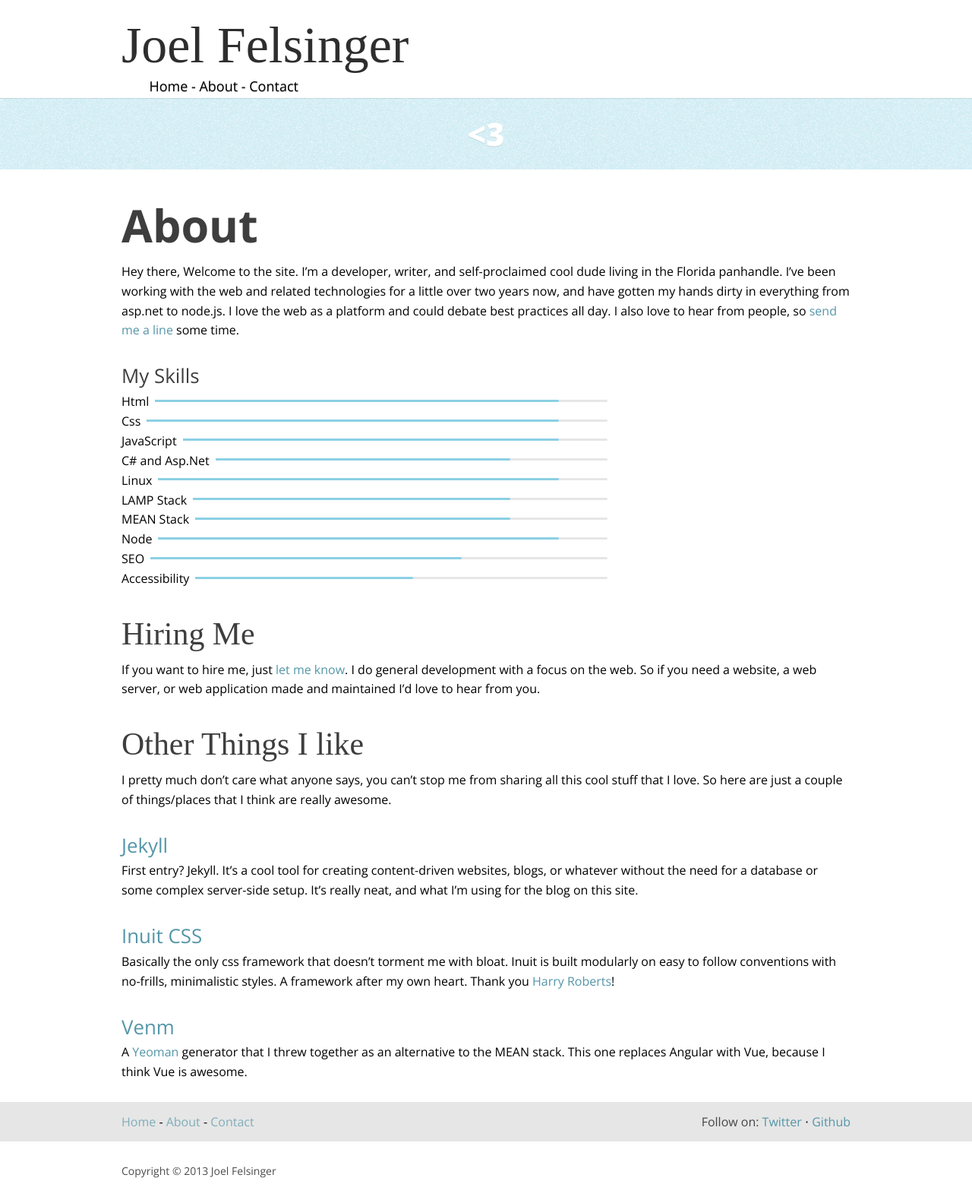
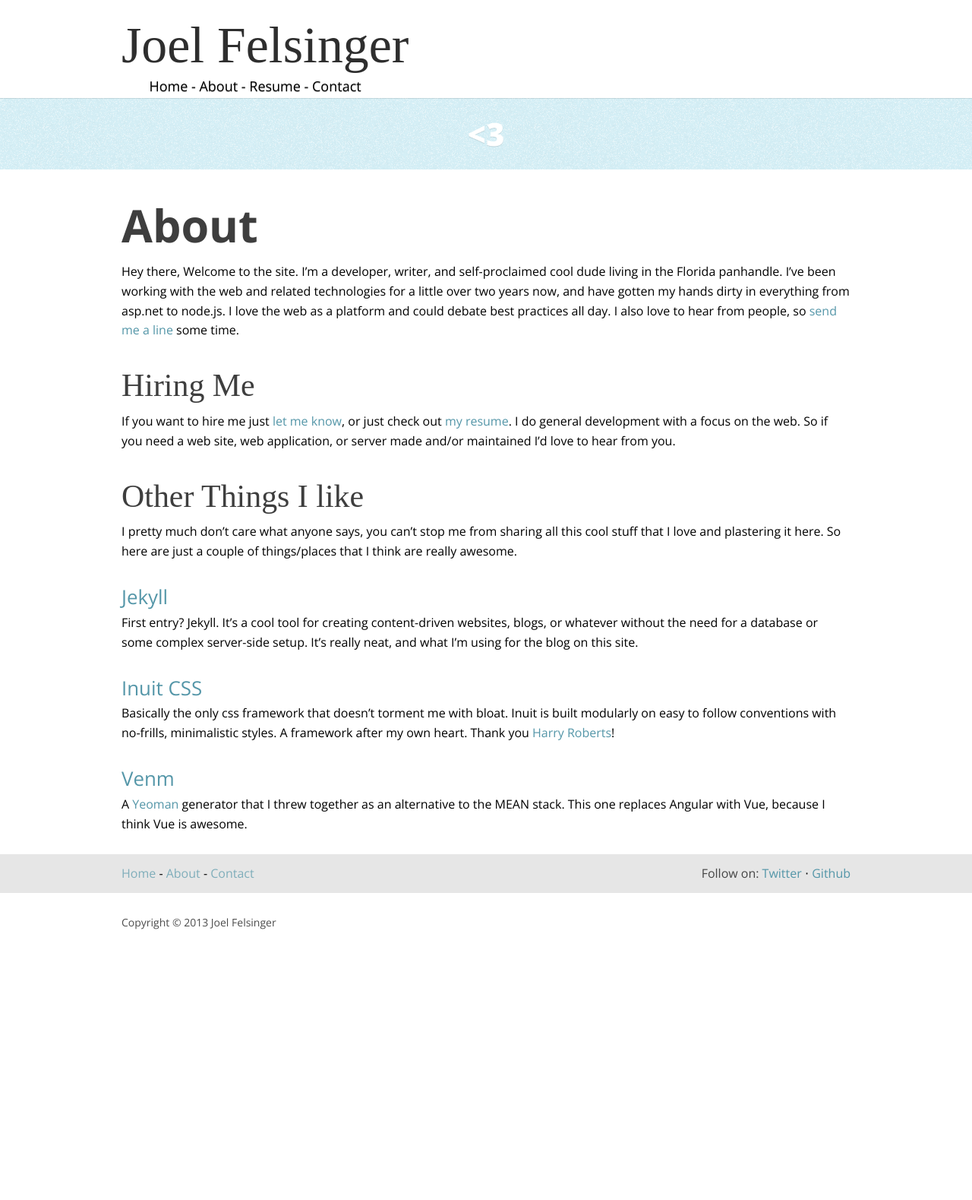
Before and after one commit to jfelsinger/joelfredrick.com, a Jekyll site: the page built from about.markdown, in a window 1280 px wide. Shown: the whole page at 76% size. Built offline with Jekyll 4.4.1, drawn with Linux system fonts in a browser that asks for light colours; nearby versions of some CDN libraries; some web fonts are replaced; Markdown is read by kramdown in place of the engine named in the settings; after the commit the page ends 1253 px from its top, so only the background shows below that.

Commit message:
Started resume page

```diff
--- a/_layouts/default.html
+++ b/_layouts/default.html
@@ -34,6 +34,7 @@
                 <nav class="nav site-nav">
                     <a href="/" class="menuItem">Home</a> -
                     <a href="/about.html" class="menuItem">About</a> -
+                    <a href="/resume.html" class="menuItem">Resume</a> -
                     <a href="/contact.html" class="menuItem">Contact</a>
                 </nav>
             </header>
--- a/about.markdown
+++ b/about.markdown
@@ -12,73 +12,20 @@
 and could debate best practices all day. I also love to hear from people, so
 [send me a line](/contact.html) some time.
 
-#### My Skills
-
-<ul class="skill-list  two-thirds  portable--one-whole">
-    <li>
-        <span class="skill-list__name">Html</span>
-        <i class="skill-list__rating  nine-tenths">9/10</i>
-    </li>
-
-    <li>
-        <span class="skill-list__name">Css</span>
-        <i class="skill-list__rating  nine-tenths">9/10</i>
-    </li>
-
-    <li>
-        <span class="skill-list__name">JavaScript</span>
-        <i class="skill-list__rating  nine-tenths">9/10</i>
-    </li>
-
-    <li>
-        <span class="skill-list__name">C# and Asp.Net</span>
-        <i class="skill-list__rating  eight-tenths">8/10</i>
-    </li>
-
-    <li>
-        <span class="skill-list__name">Linux</span>
-        <i class="skill-list__rating  nine-tenths">9/10</i>
-    </li>
-
-    <li>
-        <span class="skill-list__name">LAMP Stack</span>
-        <i class="skill-list__rating  eight-tenths">8/10</i>
-    </li>
-
-    <li>
-        <span class="skill-list__name">MEAN Stack</span>
-        <i class="skill-list__rating  eight-tenths">8/10</i>
-    </li>
-
-    <li>
-        <span class="skill-list__name">Node</span>
-        <i class="skill-list__rating  nine-tenths">9/10</i>
-    </li>
-
-    <li>
-        <span class="skill-list__name">SEO</span>
-        <i class="skill-list__rating  seven-tenths">7/10</i>
-    </li>
-
-    <li>
-        <span class="skill-list__name">Accessibility</span>
-        <i class="skill-list__rating  six-tenths">6/10</i>
-    </li>
-</ul>
-
 
 ##Hiring Me
 
-If you want to hire me, just [let me know](/contact.html). I do general development
-with a focus on the web. So if you need a website, a web server, or web application
-made and maintained I'd love to hear from you.
+If you want to hire me just [let me know](/contact.html), or just check out
+[my resume](/resume.html). I do general development with a focus on the web. So
+if you need a web site, web application, or server made and/or maintained I'd
+love to hear from you.
 
 
 ##Other Things I like
 
 I pretty much don't care what anyone says, you can't stop me from sharing
-all this cool stuff that I love. So here are just a couple of things/places
-that I think are really awesome.
+all this cool stuff that I love and plastering it here. So here are just a
+couple of things/places that I think are really awesome.
 
 
 ####[Jekyll](http://jekyllrb.com)
--- a/assets/css/_sass/atoms/_skill-list.scss
+++ b/assets/css/_sass/atoms/_skill-list.scss
@@ -34,7 +34,7 @@
             display: block;
             background: $c-border;
             position: absolute;
-            top: .6em;
+            top: em(12px);
             left: 0;
             z-index: -1;
 
@@ -53,7 +53,7 @@
             background: $c-blue;
             display: block;
             position: absolute;
-            top: .6em;
+            top: em(12px);
             left: 0;
             z-index: -1;
 
--- a/assets/css/mini.css
+++ b/assets/css/mini.css
@@ -1645,7 +1645,7 @@
     display: block;
     background: #e6e6e6;
     position: absolute;
-    top: .6em;
+    top: 0.75em;
     left: 0;
     z-index: -1;
     -webkit-border-radius: 2px;
@@ -1663,7 +1663,7 @@
   background: #8bd0e4;
   display: block;
   position: absolute;
-  top: .6em;
+  top: 0.75em;
   left: 0;
   z-index: -1;
   -webkit-border-radius: 2px;
```
Also changed, not shown: resume.markdown (added, +67 -0 lines).
